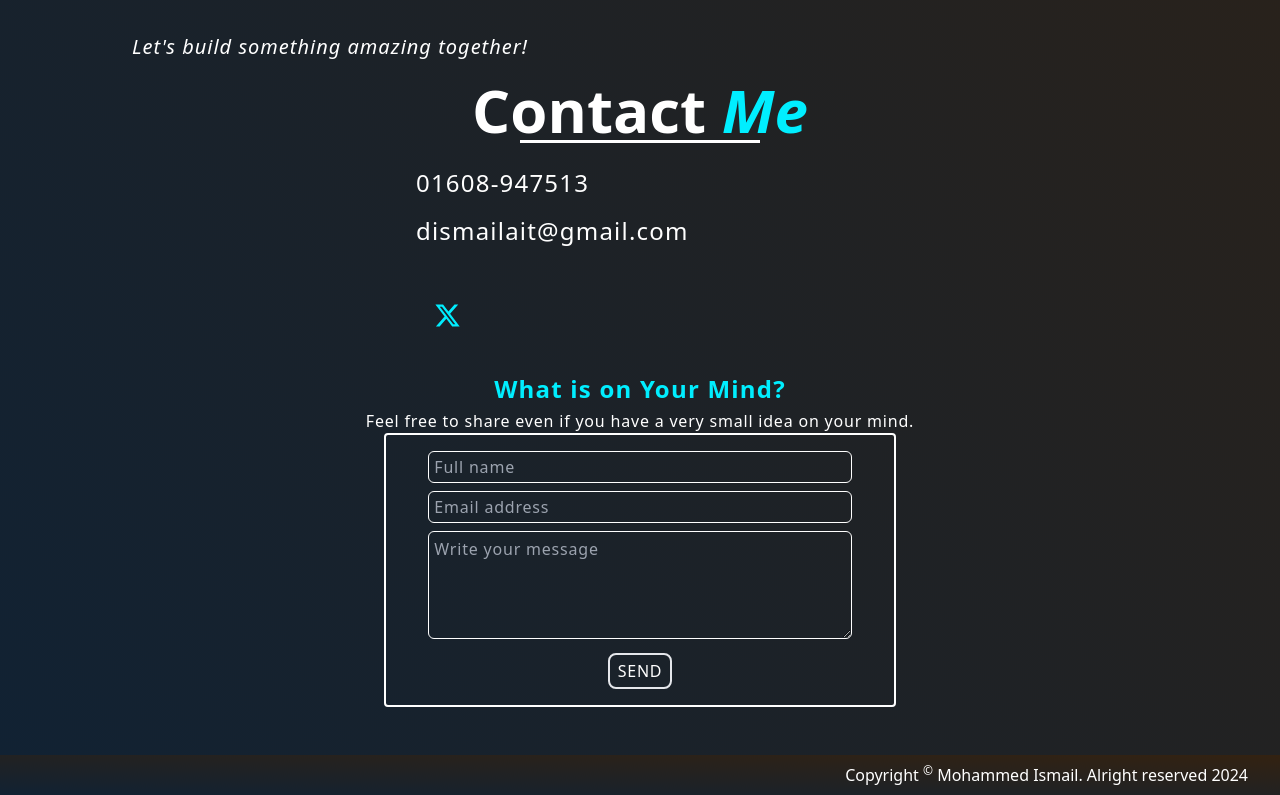
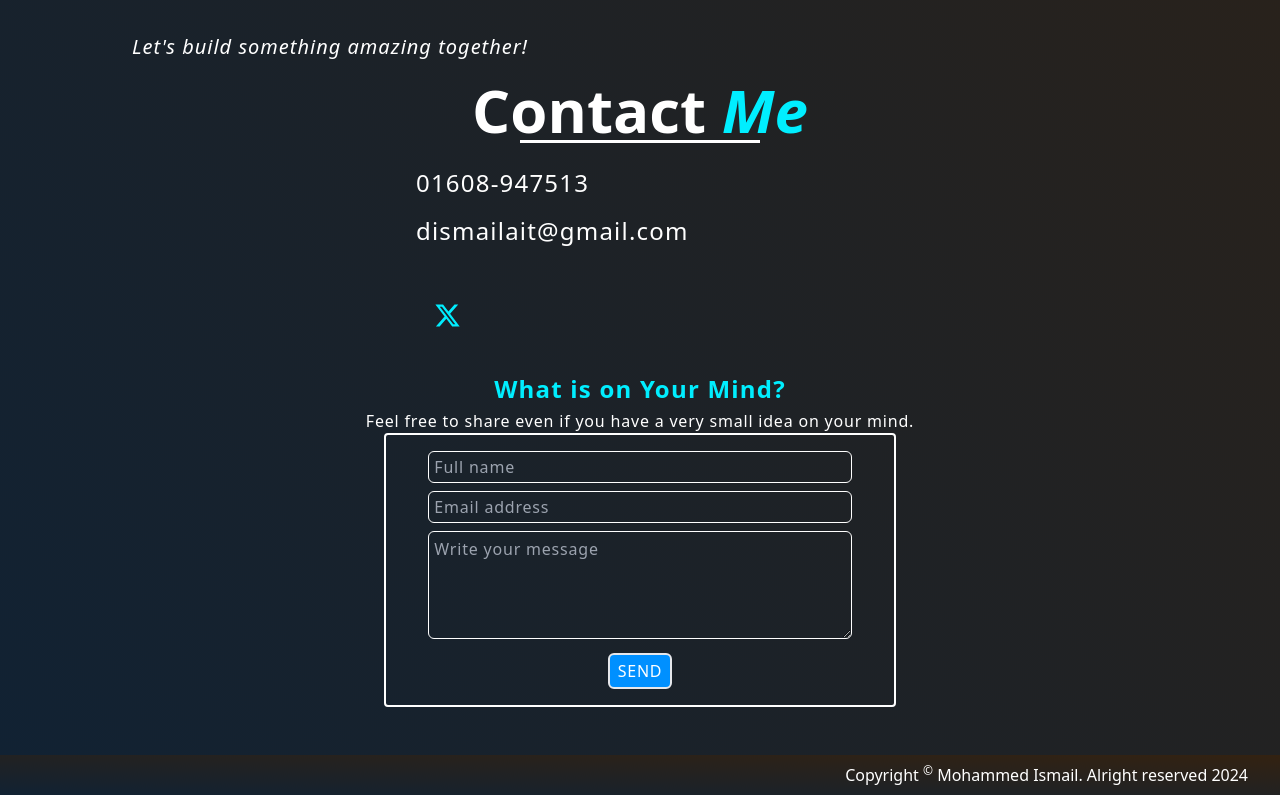
Before and after one commit to mdaleardc/personal-portfolio, a React (Vite) app: page /contact in a window 1280 px wide. Shown: the part 1281-2076 px from the top of the page. Built offline with nearby package versions, Linux system fonts and the light colour scheme; some icons are missing.

Commit message:
send btn bg-color set

```diff
--- a/src/Components/Contact.jsx
+++ b/src/Components/Contact.jsx
@@ -132,7 +132,7 @@ const Contact = () => {
           <input
             type="submit"
             value="Send"
-            className="rounded-lg uppercase text-white border-2 p-2 py-1 tracking-wider cursor-pointer hover:bg-[#0ef] hover:text-black"
+            className="rounded-md uppercase text-white border-2 p-2 py-1 tracking-wider cursor-pointer bg-[#0090FF] hover:bg-[#0ef] hover:text-black"
           />
         </form>
       </div>
```
